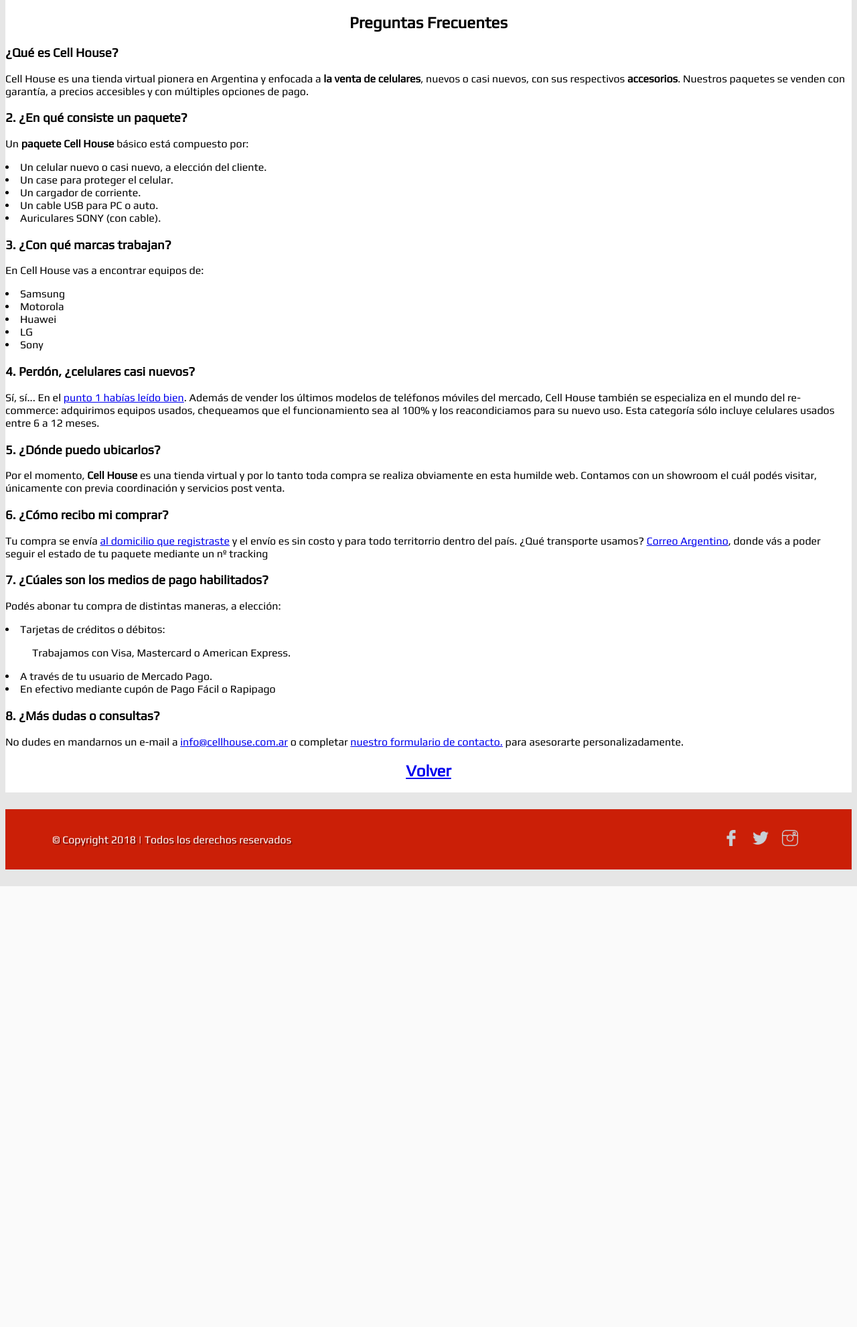
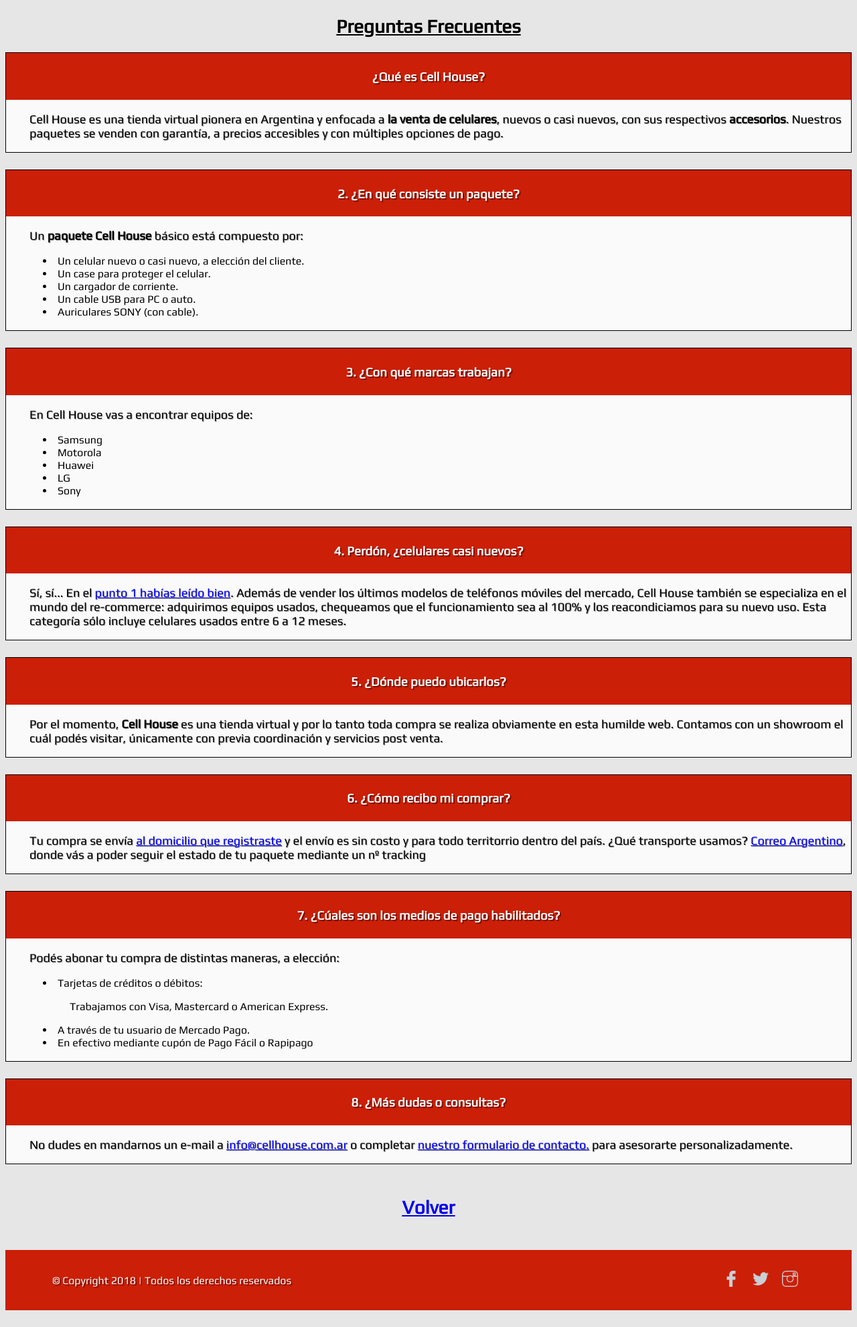
Before and after one commit to mfigliolia/FSTN7-Grupo2, a PHP site: page /faq.html in a window 1280 px wide. Shown: the part 108-2089 px from the top of the page at 67% size. Before the commit the page ends 1431 px from the top, so only its background shows below. Run offline with PHP 8.4, Linux system fonts and the light colour scheme.

Commit message:
cell.house

```diff
--- a/css/estilos.css
+++ b/css/estilos.css
@@ -6,7 +6,6 @@
   display: flex;
   flex-direction: column;
   justify-content: space-around;
-  background: white;
 }
 
 body {
@@ -68,28 +67,68 @@ h1 {
 /*------END login.html------*/
 
 /* crear_cuenta.html--------*/
-.subject{
-  display: flex;
-  align-items: center;
-  margin-top: 30px;
-  margin-left: 340px;
-  margin-bottom: 10px;
-}
 
 .box_fill_in{
   display: flex;
+  align-items: center;
   height: 280px;
   width: 480px;
   margin-left: 340px;
 }
 
 .box_fill_in label{
-  display: ;
   width: 140px;
   text-align: right;
 }
 
 /*------END crear_cuenta.html------*/
+
+
+/*------faq.html-------*/
+
+.container-faq {
+  display: flex;
+  flex-direction: column;
+  width: 100%;
+  background-color: rgb(230,230,230);
+}
+
+.container-faq h2 {
+  font-size: 28px;
+  color: rgb(0,0,0);
+  text-decoration: underline;
+}
+
+.box-faq {
+  display: flex;
+  flex-direction: column;
+  border: 1px solid;
+  margin-bottom: 25px;
+  background-color: rgb(250,250,250);
+}
+.pregunta {
+  background-color: rgb(203,31,7);
+  padding: 5px;
+}
+
+.pregunta h3 {
+  color: rgb(250,250,250);
+  text-shadow: 2px 2px rgb(0,0,0,0.4);
+  text-align: center;
+}
+
+.respuesta p {
+  padding-left: 35px;
+  text-align: left;
+  text-shadow: 1px 1px rgb(0,0,0,0.4);
+  font-size: 18px;
+}
+
+.respuesta li {
+  padding-left: 55px;
+}
+
+/*------faq.html------*/
 
 .main-nav {
   display: flex;
```
